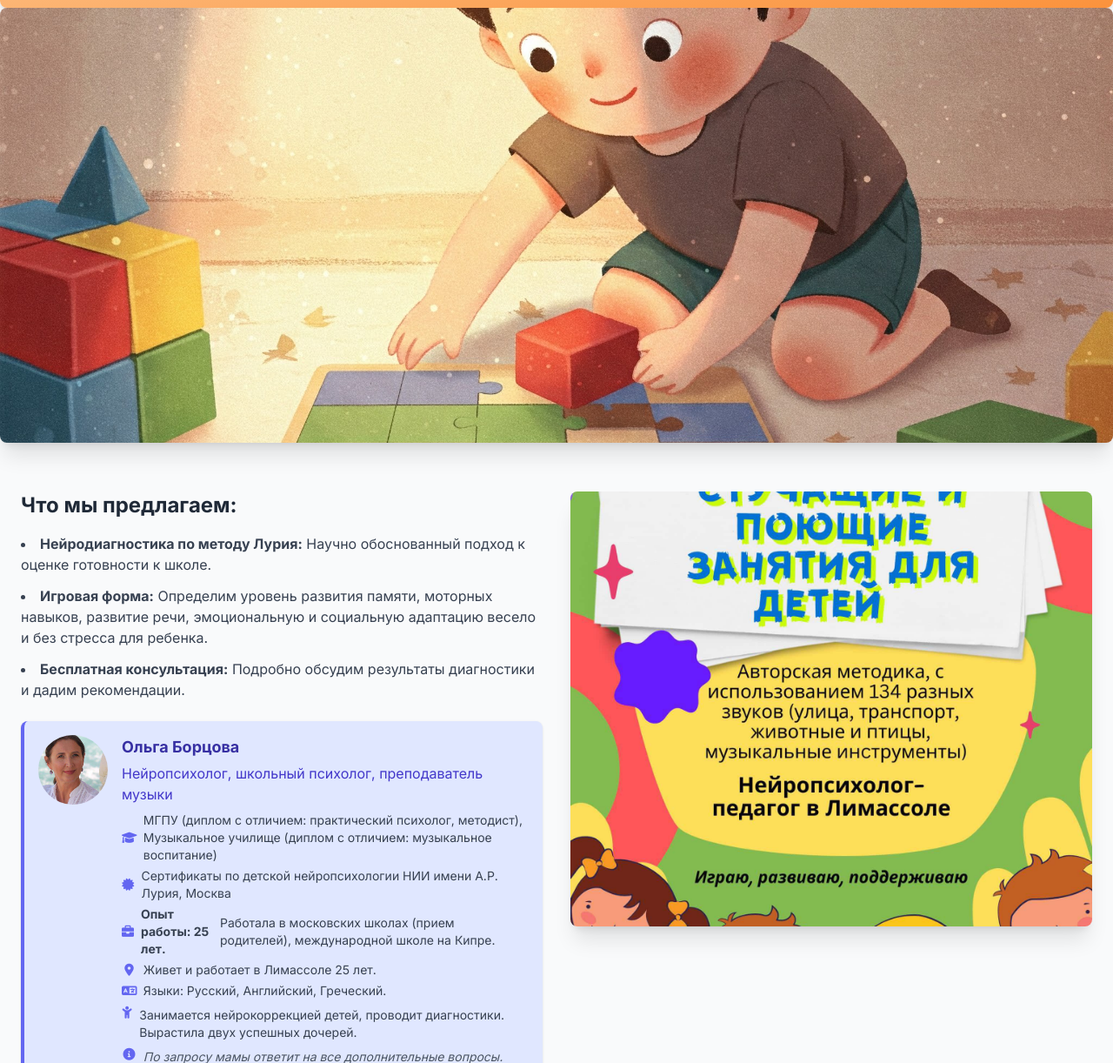
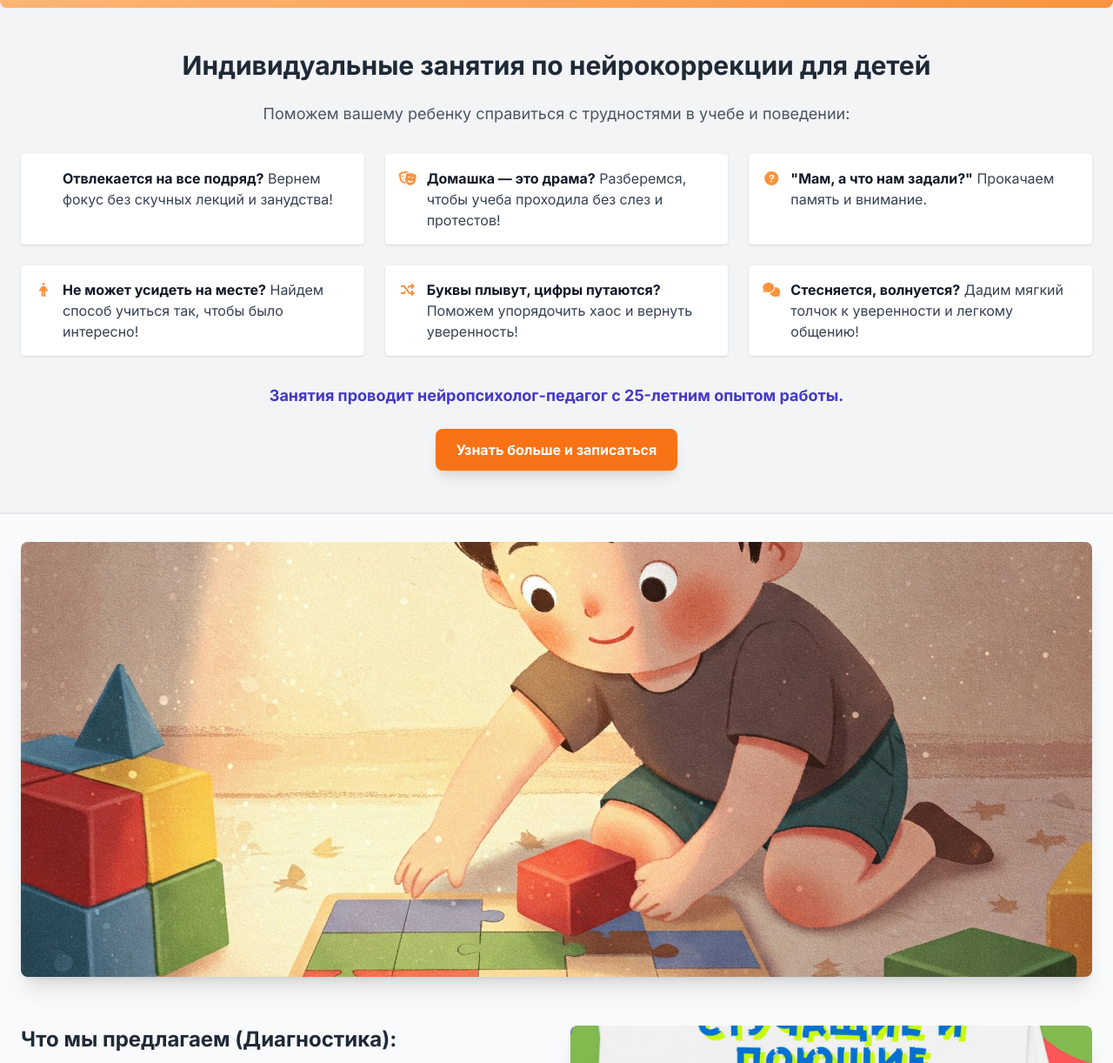
Before and after one commit to neuropsychology-limassol/homepage, a plain HTML site: page index.html in a window 1280 px wide. Shown: the part 203-1425 px from the top of the page at 87% size. Drawn offline with nearby package versions, Linux system fonts and the light colour scheme.

Commit message:
Update index.html

```diff
--- a/index.html
+++ b/index.html
@@ -3,8 +3,7 @@
 <head>
     <meta charset="UTF-8">
     <meta name="viewport" content="width=device-width, initial-scale=1.0">
-    <title>Готов ли ваш ребенок к школе? - Нейродиагностика в Лимассоле</title>
-    <link rel="icon" href="favicon.ico" type="image/x-icon"> <script src="https://cdn.tailwindcss.com"></script>
+    <title>Готов ли ваш ребенок к школе? - Нейродиагностика и Нейрокоррекция в Лимассоле</title> <link rel="icon" href="favicon.ico" type="image/x-icon"> <script src="https://cdn.tailwindcss.com"></script>
     <link rel="stylesheet" href="https://cdnjs.cloudflare.com/ajax/libs/font-awesome/6.0.0/css/all.min.css" integrity="sha512-9usAa10IRO0HhonpyAIVpjrylPvoDwiPUiKdWk5t3PyolY1cOd4DSE0Ga+ri4AuTroPR5aQvXU9xC6qOPnzFeg==" crossorigin="anonymous" referrerpolicy="no-referrer" />
     <link rel="preconnect" href="https://fonts.googleapis.com">
     <link rel="preconnect" href="https://fonts.gstatic.com" crossorigin>
@@ -46,8 +45,21 @@
         .info-icon {
              color: #6366f1; /* Indigo-500 */
              margin-right: 0.5rem; /* space after icon */
-             width: 1.2em; /* ensure consistent icon width */
+             width: 1.5em; /* ensure consistent icon width and provide more space */
              text-align: center;
+             flex-shrink: 0; /* Prevent icon from shrinking */
+        }
+         /* Style for the new key info section */
+        .key-info-section {
+            background-color: #f3f4f6; /* Gray-100 for slight contrast */
+            border-bottom: 2px solid #e5e7eb; /* Gray-200 */
+        }
+        .key-info-icon {
+             color: #fb923c; /* Darker orange */
+             margin-right: 0.75rem; /* 12px */
+             width: 1.25em; /* 20px */
+             text-align: center;
+             flex-shrink: 0;
         }
     </style>
 </head>
@@ -56,11 +68,44 @@
     <header class="hero-gradient text-white p-6 md:p-12 rounded-b-lg shadow-md">
         <div class="container mx-auto text-center">
             <h1 class="text-3xl md:text-5xl font-bold mb-4">А ВАШ РЕБЕНОК ГОТОВ К ШКОЛЕ?</h1>
-            <p class="text-lg md:text-xl mb-6">Нейродиагностика по научно разработанному методу Лурия в Лимассоле</p>
+            <p class="text-lg md:text-xl mb-6">Нейродиагностика и нейрокоррекция по научно разработанному методу Лурия в Лимассоле</p> </div>
+    </header>
+
+    <section class="key-info-section py-8 md:py-12">
+        <div class="container mx-auto px-6">
+            <h2 class="text-2xl md:text-3xl font-bold text-gray-800 mb-6 text-center">Индивидуальные занятия по нейрокоррекции для детей</h2>
+            <p class="text-center text-gray-600 mb-8 md:text-lg">Поможем вашему ребенку справиться с трудностями в учебе и поведении:</p>
+            <div class="grid grid-cols-1 sm:grid-cols-2 lg:grid-cols-3 gap-6 text-gray-700">
+                <div class="flex items-start p-4 bg-white rounded shadow">
+                    <i class="fas fa-شتت key-info-icon mt-1"></i> <p><strong class="text-gray-900">Отвлекается на все подряд?</strong> Вернем фокус без скучных лекций и занудства!</p>
                 </div>
-    </header>
-    <div class="mt-6 md:mt-0 flex justify-center">
-             <img src="hero.jpeg"
+                <div class="flex items-start p-4 bg-white rounded shadow">
+                    <i class="fas fa-theater-masks key-info-icon mt-1"></i> <p><strong class="text-gray-900">Домашка — это драма?</strong> Разберемся, чтобы учеба проходила без слез и протестов!</p>
+                </div>
+                <div class="flex items-start p-4 bg-white rounded shadow">
+                    <i class="fas fa-question-circle key-info-icon mt-1"></i> <p><strong class="text-gray-900">"Мам, а что нам задали?"</strong> Прокачаем память и внимание.</p>
+                </div>
+                <div class="flex items-start p-4 bg-white rounded shadow">
+                    <i class="fas fa-male key-info-icon mt-1"></i> <p><strong class="text-gray-900">Не может усидеть на месте?</strong> Найдем способ учиться так, чтобы было интересно!</p>
+                </div>
+                <div class="flex items-start p-4 bg-white rounded shadow">
+                    <i class="fas fa-random key-info-icon mt-1"></i> <p><strong class="text-gray-900">Буквы плывут, цифры путаются?</strong> Поможем упорядочить хаос и вернуть уверенность!</p>
+                </div>
+                <div class="flex items-start p-4 bg-white rounded shadow">
+                    <i class="fas fa-comments key-info-icon mt-1"></i> <p><strong class="text-gray-900">Стесняется, волнуется?</strong> Дадим мягкий толчок к уверенности и легкому общению!</p>
+                </div>
+            </div>
+            <p class="text-center text-indigo-700 font-semibold mt-8 md:text-lg">
+                Занятия проводит нейропсихолог-педагог с 25-летним опытом работы.
+            </p>
+            <div class="text-center mt-6">
+                 <a href="tel:+35799442307" class="cta-button text-white font-bold py-3 px-6 rounded-lg inline-block shadow-lg hover:shadow-xl">
+                    Узнать больше и записаться
+                 </a>
+             </div>
+        </div>
+    </section>
+    <div class="mt-8 flex justify-center px-6"> <img src="hero.jpeg"
              alt="Ребенок проходит нейродиагностику в игровой форме"
              class="rounded-lg shadow-xl w-full h-auto object-cover main-image"
              onerror="this.onerror=null; this.src='hero.jpeg';">
@@ -70,16 +115,23 @@
 
         <div class="grid grid-cols-1 md:grid-cols-2 gap-8 items-start">
             <div>
-                <h2 class="text-2xl font-bold text-gray-800 mb-4">Что мы предлагаем:</h2>
-                <ul class="list-disc list-inside space-y-3 text-gray-700 mb-6">
-                    <li>
-                        <strong>Нейродиагностика по методу Лурия:</strong> Научно обоснованный подход к оценке готовности к школе.
+                <h2 class="text-2xl font-bold text-gray-800 mb-4">Что мы предлагаем (Диагностика):</h2> <ul class="list-none space-y-4 text-gray-700 mb-6"> <li class="flex items-start">
+                        <i class="fas fa-brain info-icon mt-1"></i>
+                        <div>
+                            <strong>Нейродиагностика по методу Лурия:</strong><br> Научно обоснованный подход к оценке готовности к школе.
+                        </div>
                     </li>
-                    <li>
-                        <strong>Игровая форма:</strong> Определим уровень развития памяти, моторных навыков, развитие речи, эмоциональную и социальную адаптацию весело и без стресса для ребенка.
+                    <li class="flex items-start">
+                         <i class="fas fa-gamepad info-icon mt-1"></i>
+                        <div>
+                            <strong>Игровая форма:</strong><br> Определим уровень развития памяти, моторных навыков, развитие речи, эмоциональную и социальную адаптацию весело и без стресса для ребенка.
+                        </div>
                     </li>
-                    <li>
-                        <strong>Бесплатная консультация:</strong> Подробно обсудим результаты диагностики и дадим рекомендации.
+                    <li class="flex items-start">
+                         <i class="fas fa-comments info-icon mt-1"></i>
+                        <div>
+                             <strong>Бесплатная консультация по результатам:</strong><br> Подробно обсудим результаты диагностики и дадим рекомендации.
+                        </div>
                      </li>
                  </ul>
 
@@ -113,8 +165,7 @@
                         </p>
                     </div>
                 </div>
-                <div class="bg-white p-6 rounded-lg shadow-md border border-gray-200">
-                    <h3 class="text-xl font-bold text-gray-800 mb-3 text-center">Свяжитесь с нами:</h3>
+                <div class="bg-white p-6 rounded-lg shadow-md border border-gray-200" id="contact"> <h3 class="text-xl font-bold text-gray-800 mb-3 text-center">Свяжитесь с нами:</h3>
                     <div class="flex items-center justify-center space-x-4 mb-4 flex-wrap">
                          <a href="https://t.me/+35799442307" target="_blank" class="text-blue-500 hover:text-blue-700 text-3xl" aria-label="Telegram">
                              <i class="fab fa-telegram"></i>
@@ -149,8 +200,7 @@
     </main>
 
     <footer class="bg-gray-800 text-white text-center p-4 mt-12 rounded-t-lg">
-        <p>&copy; <span id="current-year"></span> Нейродиагностика в Лимассоле. Все права защищены.</p>
-        </footer>
+         <p>&copy; <span id="current-year"></span> Нейродиагностика и Нейрокоррекция в Лимассоле. Все права защищены.</p> </footer>
 
     <script>
         // Set current year in footer
```
Lines whose indentation alone changed are shown as unchanged.
